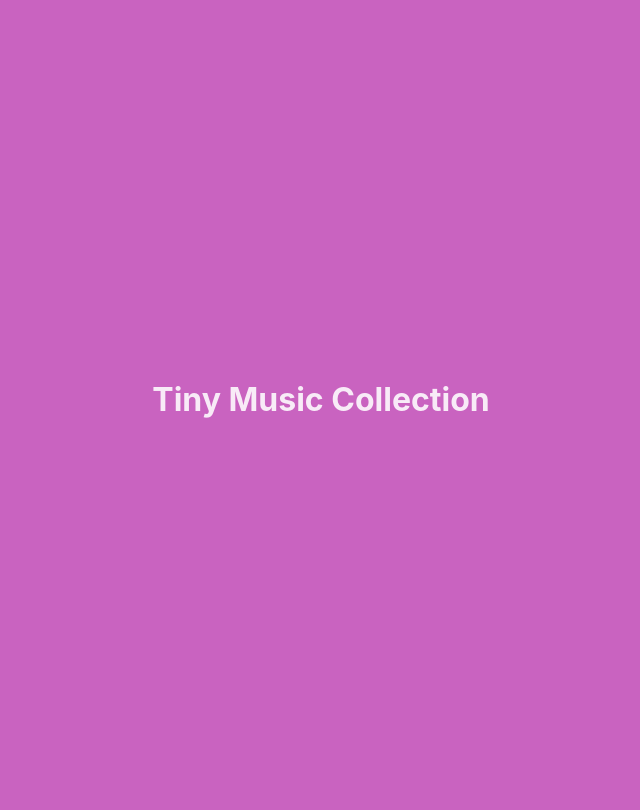
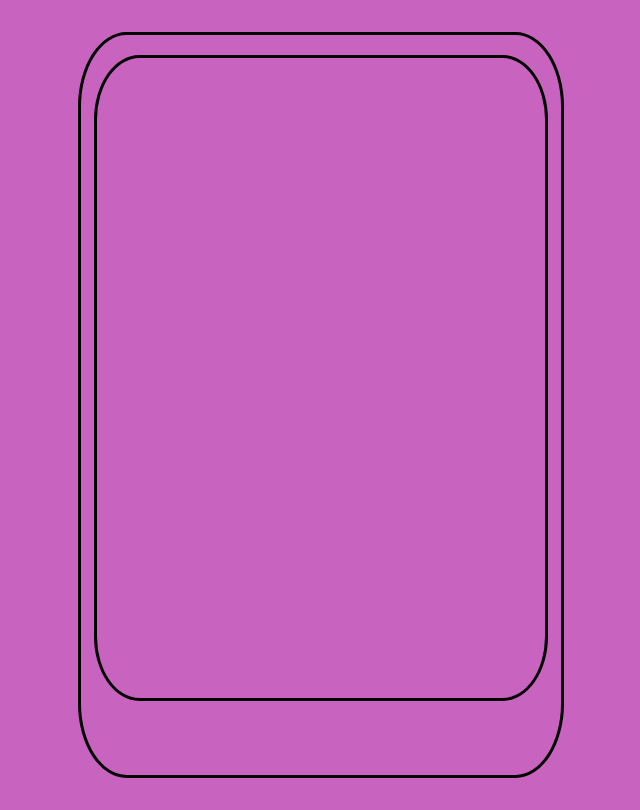
Before and after one commit to bran-do/tiny-music-collection, a React (Vite) app: page / in a window 1280 px wide. Shown: the whole page, without its empty margins (319-959 px from the left). Built offline with nearby package versions, Linux system fonts and the light colour scheme.

Commit message:
Add device shape/screen component

```diff
--- a/src/App.jsx
+++ b/src/App.jsx
@@ -1,10 +1,9 @@
 import './App.css'
+import Device from './canvas/Device/Device'
 
 function App() {
   return (
-    <h1>
-      Tiny Music Collection
-    </h1>
+    <Device />
   )
 }
 
--- /dev/null
+++ b/src/canvas/Device/Device.css
@@ -0,0 +1,9 @@
+.device_shape {
+  display: flex;
+  height: 45rem;
+  width: 30rem;
+  border: 3px solid black;
+  border-radius: 10%;
+  justify-content: center;
+  padding-top: 20px;
+}
--- /dev/null
+++ b/src/canvas/Device/Device.jsx
@@ -0,0 +1,14 @@
+import './Device.css'
+import Screen from './Screen/Screen'
+
+function Device() {
+  return (
+    <>
+      <div className="device_shape">
+        <Screen />
+      </div>
+    </>
+  )
+}
+
+export default Device
--- /dev/null
+++ b/src/canvas/Device/Screen/Screen.css
@@ -0,0 +1,6 @@
+.screen {
+  height: 40rem;
+  width: 28rem;
+  border: 3px solid black;
+  border-radius: 10%;
+}
--- /dev/null
+++ b/src/canvas/Device/Screen/Screen.jsx
@@ -0,0 +1,9 @@
+import './Screen.css'
+
+function Screen() {
+  return (
+    <div className="screen" />
+  )
+}
+
+export default Screen;
```
